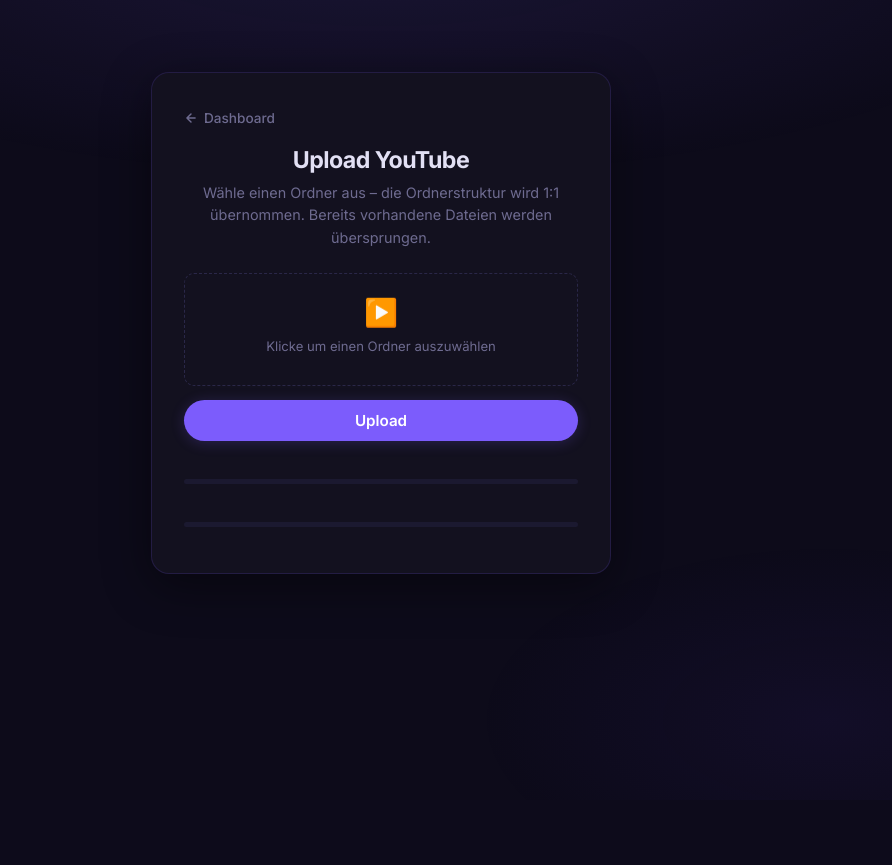
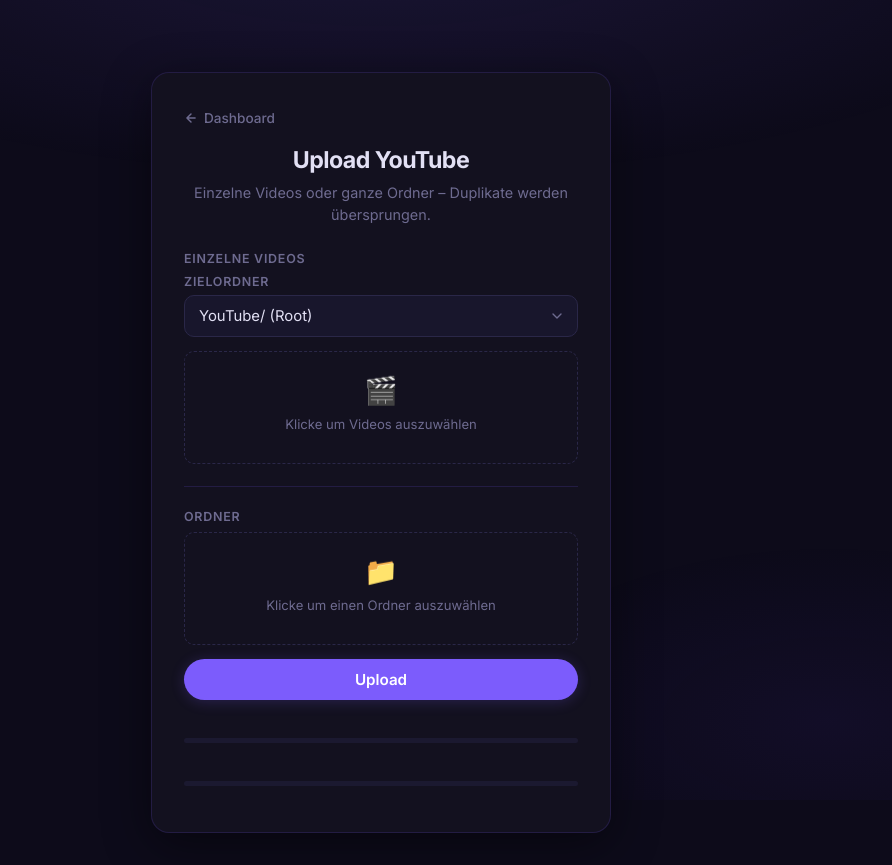
Before and after one commit to FHeise0624/JellyfinUploader, a Flask app: template templates/youtube_upload.html in a window 1280 px wide. Shown: the whole page, without its empty margins (259-1151 px from the left). Before the commit the page ends 725 px from the top, so only its background shows below. Run offline with Flask 3, Linux system fonts and the light colour scheme; the template is opened without the code that fills it, so the values that code supplies are empty.

Commit message:
fix: youtube upload

```diff
--- a/app.py
+++ b/app.py
@@ -61,6 +61,7 @@ def set_user_paths():
         g.videos_folder = None
         g.movie_folder = None
         g.series_folder = None
+        g.youtube_folder = None
 
 
 @login_manager.user_loader
@@ -330,7 +331,8 @@ def upload_youtube():
 
         return '', 200
 
-    return render_template('youtube_upload.html')
+    dir_list = [d for d in os.listdir(base_dir) if os.path.isdir(os.path.join(base_dir, d))]
+    return render_template('youtube_upload.html', directories=dir_list)
 
 
 @app.route('/admin/users')
--- a/templates/youtube_upload.html
+++ b/templates/youtube_upload.html
@@ -8,12 +8,43 @@
   </a>
 
   <h1 class="card-title">Upload YouTube</h1>
-  <p class="card-subtitle">Wähle einen Ordner aus – die Ordnerstruktur wird 1:1 übernommen. Bereits vorhandene Dateien werden übersprungen.</p>
+  <p class="card-subtitle">Einzelne Videos oder ganze Ordner – Duplikate werden übersprungen.</p>
 
   <form id="uploadForm" enctype="multipart/form-data">
+
+    <!-- Einzelne Videos -->
+    <div class="form-label" style="margin-bottom:8px;">Einzelne Videos</div>
+
+    <div class="form-group">
+      <label class="form-label" for="directory">Zielordner</label>
+      <select id="directory" name="directory">
+        <option value="">YouTube/ (Root)</option>
+        {% for d in directories %}
+          <option value="{{ d }}">{{ d }}</option>
+        {% endfor %}
+        <option value="__new__">Neuen Ordner erstellen…</option>
+      </select>
+    </div>
+
+    <div class="form-group" id="new-directory-field" style="display:none;">
+      <label class="form-label" for="new_directory">Neuer Ordnername</label>
+      <input type="text" id="new_directory" placeholder="z.B. Kanalname">
+    </div>
+
     <div class="file-zone">
-      <input type="file" name="file" id="fileInput" multiple webkitdirectory required>
-      <span class="file-zone-icon">▶️</span>
+      <input type="file" id="fileInput" multiple accept=".mp4,.mkv,.avi,.mov,.webm,.m4v,.flv">
+      <span class="file-zone-icon">🎬</span>
+      <span class="file-zone-hint">Klicke um Videos auszuwählen</span>
+      <div class="file-zone-name" id="filesName"></div>
+    </div>
+
+    <div class="divider"></div>
+
+    <!-- Ordner -->
+    <div class="form-label" style="margin-bottom:8px;">Ordner</div>
+    <div class="file-zone">
+      <input type="file" id="folderInput" multiple webkitdirectory>
+      <span class="file-zone-icon">📁</span>
       <span class="file-zone-hint">Klicke um einen Ordner auszuwählen</span>
       <div class="file-zone-name" id="folderName"></div>
     </div>
@@ -38,16 +69,26 @@
 {% endblock %}
 {% block scripts %}
 <script>
+  document.getElementById('directory').addEventListener('change', function() {
+    const show = this.value === '__new__';
+    document.getElementById('new-directory-field').style.display = show ? 'block' : 'none';
+  });
+
   document.getElementById('fileInput').addEventListener('change', function() {
+    var n = this.files.length;
+    document.getElementById('filesName').textContent = n + ' Video' + (n !== 1 ? 's' : '') + ' ausgewählt';
+  });
+
+  document.getElementById('folderInput').addEventListener('change', function() {
     var n = this.files.length;
     document.getElementById('folderName').textContent = n + ' Datei' + (n !== 1 ? 'en' : '') + ' ausgewählt';
   });
 
-  async function uploadFileWithProgress(file, onProgress) {
+  async function uploadFileWithProgress(file, filename, onProgress) {
     return new Promise((resolve, reject) => {
       const xhr = new XMLHttpRequest();
       const formData = new FormData();
-      formData.append('file', file, file.webkitRelativePath || file.name);
+      formData.append('file', file, filename);
       xhr.open('POST', '/upload/youtube', true);
       xhr.upload.onprogress = function(e) {
         if (e.lengthComputable) onProgress(Math.min((e.loaded / e.total) * 100, 99.9));
@@ -61,25 +102,25 @@
     });
   }
 
-  async function uploadFilesSequentially(files) {
+  async function uploadFilesSequentially(entries) {
     const barOverall  = document.getElementById('progressBarOverall');
     const textOverall = document.getElementById('progressTextOverall');
     const barCurrent  = document.getElementById('progressBarCurrent');
     const textCurrent = document.getElementById('progressTextCurrent');
 
-    for (let i = 0; i < files.length; i++) {
-      textOverall.textContent = 'Gesamt: ' + i + ' von ' + files.length + ' hochgeladen';
-      barOverall.style.width = ((i / files.length) * 100) + '%';
+    for (let i = 0; i < entries.length; i++) {
+      const { file, filename } = entries[i];
+      textOverall.textContent = 'Gesamt: ' + i + ' von ' + entries.length + ' hochgeladen';
+      barOverall.style.width = ((i / entries.length) * 100) + '%';
       barCurrent.style.width = '0%';
-      textCurrent.textContent = 'Datei ' + (i + 1) + ' von ' + files.length + '…';
 
       try {
-        await uploadFileWithProgress(files[i], pct => {
+        await uploadFileWithProgress(file, filename, pct => {
           barCurrent.style.width = pct + '%';
-          textCurrent.textContent = 'Datei ' + (i + 1) + ' von ' + files.length + ': ' + pct.toFixed(1) + '%';
+          textCurrent.textContent = filename.split('/').pop() + ': ' + pct.toFixed(1) + '%';
         });
       } catch (err) {
-        textCurrent.textContent = 'Fehler bei Datei ' + (i + 1) + ': ' + err.message;
+        textCurrent.textContent = 'Fehler: ' + err.message;
         break;
       }
     }
@@ -90,15 +131,38 @@
       barOverall.style.width = '0'; textOverall.textContent = '';
       barCurrent.style.width  = '0'; textCurrent.textContent  = '';
       document.getElementById('uploadForm').reset();
+      document.getElementById('filesName').textContent = '';
       document.getElementById('folderName').textContent = '';
+      document.getElementById('new-directory-field').style.display = 'none';
     }, 2000);
   }
 
   document.getElementById('uploadForm').addEventListener('submit', function(e) {
     e.preventDefault();
-    const files = document.getElementById('fileInput').files;
-    if (!files.length) return;
-    uploadFilesSequentially(files);
+
+    // Zielordner für Einzelvideos bestimmen
+    const dirSelect = document.getElementById('directory');
+    let targetDir = dirSelect.value === '__new__'
+      ? document.getElementById('new_directory').value.trim()
+      : dirSelect.value;
+
+    const entries = [];
+
+    // Einzelne Videos → in gewählten Zielordner
+    const singleFiles = document.getElementById('fileInput').files;
+    for (let f of singleFiles) {
+      const filename = targetDir ? targetDir + '/' + f.name : f.name;
+      entries.push({ file: f, filename });
+    }
+
+    // Ordner → Struktur beibehalten
+    const folderFiles = document.getElementById('folderInput').files;
+    for (let f of folderFiles) {
+      entries.push({ file: f, filename: f.webkitRelativePath || f.name });
+    }
+
+    if (!entries.length) return;
+    uploadFilesSequentially(entries);
   });
 </script>
 {% endblock %}
--- a/user/user_db.py
+++ b/user/user_db.py
@@ -2,7 +2,7 @@ from user.models import db, User
 from werkzeug.security import generate_password_hash, check_password_hash
 
 def get_user_by_id(user_id):
-    return User.query.get(int(user_id))
+    return db.session.get(User, int(user_id))
 
 def get_all_users():
     return User.query.all()
@@ -25,7 +25,7 @@ def new_user(username, password, role):
     db.session.commit()
 
 def delete_user(userid):
-    user = User.query.get(int(userid))
+    user = db.session.get(User, int(userid))
     if user:
         db.session.delete(user)
         db.session.commit()
```
